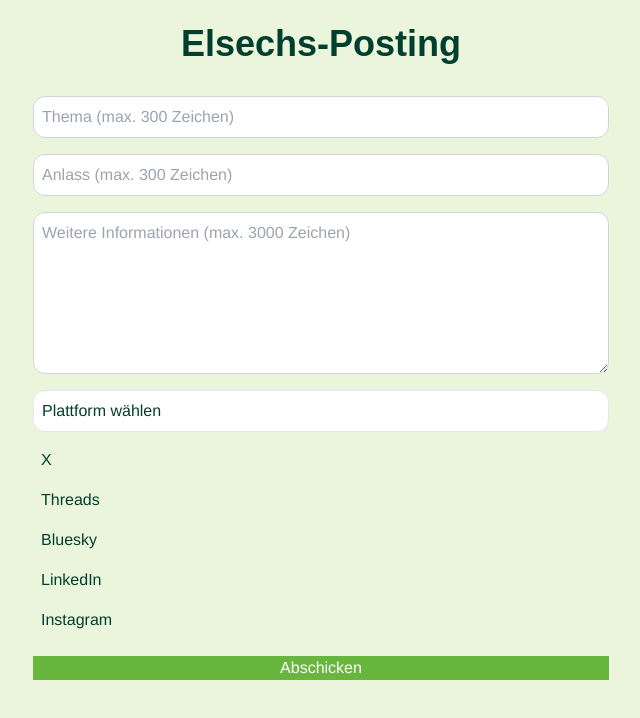
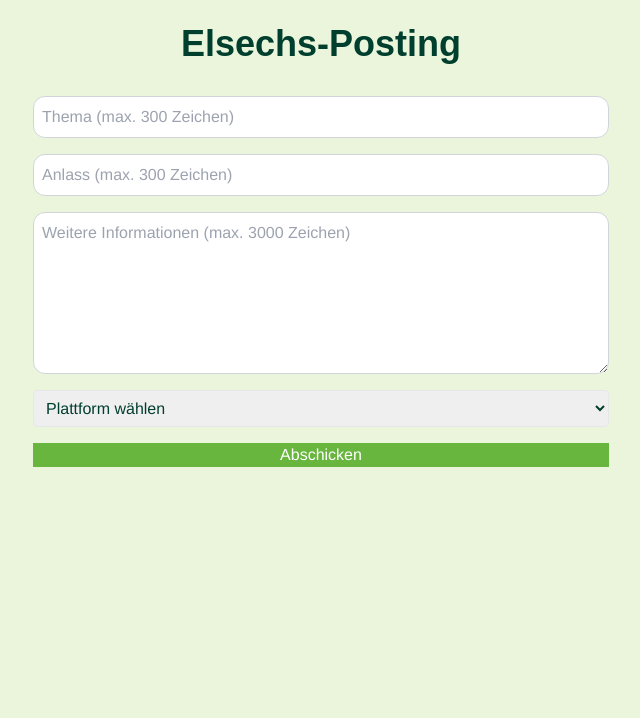
Before and after one commit to Elsechs/elsechs-posting2, a React (Vite) app: page / in a window 1280 px wide. Shown: the top 718 px of the page, without its empty margins (319-959 px from the left). Built offline with nearby package versions, Linux system fonts and the light colour scheme.

Commit message:
Add files via upload

```diff
--- a/src/components/BMLEHPostGenerator.jsx
+++ b/src/components/BMLEHPostGenerator.jsx
@@ -3,7 +3,6 @@
 import { Textarea } from "./ui/textarea.jsx";
 import { Input } from "./ui/input.jsx";
 import { Card, CardContent } from "./ui/card.jsx";
-import { Select, SelectTrigger, SelectValue, SelectContent, SelectItem } from "./ui/select.jsx";
 
 export default function BMLEHPostGenerator() {
   const [step, setStep] = useState("form");
@@ -53,16 +52,20 @@
             value={form.weitereInformationen}
             onChange={(e) => setForm({ ...form, weitereInformationen: e.target.value })}
           />
-          <Select onValueChange={(val) => setForm({ ...form, plattform: val })}>
-            <SelectTrigger>
-              <SelectValue placeholder="Plattform wählen" />
-            </SelectTrigger>
-            <SelectContent>
-              {['X', 'Threads', 'Bluesky', 'LinkedIn', 'Instagram'].map(opt => (
-                <SelectItem key={opt} value={opt}>{opt}</SelectItem>
-              ))}
-            </SelectContent>
-          </Select>
+
+<select
+  value={form.plattform}
+  onChange={(e) => setForm({ ...form, plattform: e.target.value })}
+  className="border rounded p-2 w-full"
+>
+  <option value="">Plattform wählen</option>
+  <option value="X">X</option>
+  <option value="Threads">Threads</option>
+  <option value="Bluesky">Bluesky</option>
+  <option value="LinkedIn">LinkedIn</option>
+  <option value="Instagram">Instagram</option>
+</select>
+
           <Button className="bg-[#69B63F] hover:bg-[#1F8743] text-white" onClick={handleSubmit}>
             Abschicken
           </Button>
```
Also changed, not shown: BMLEHPostGenerator.jsx (+14 -11 lines), components/BMLEHPostGenerator.jsx (+14 -11 lines).
